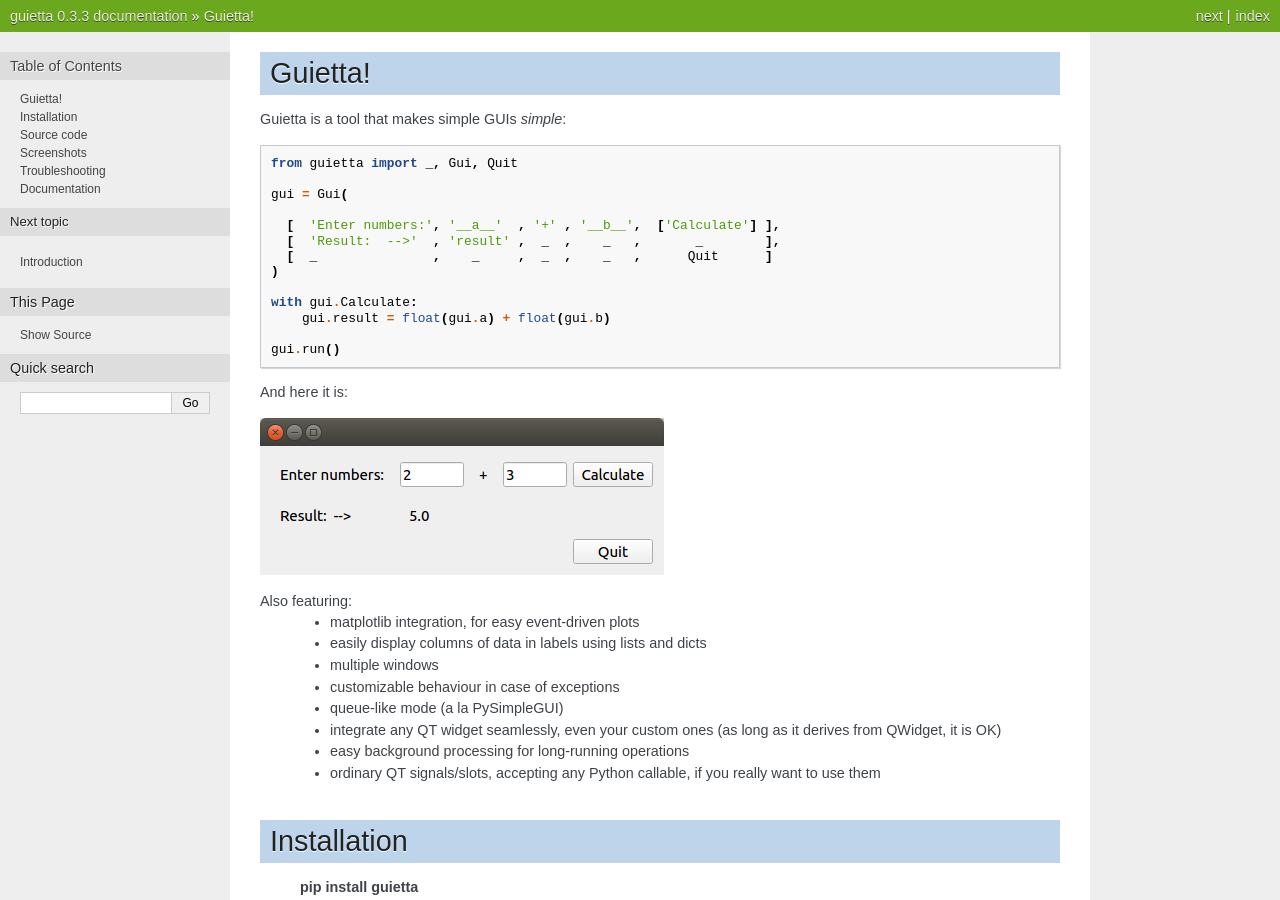
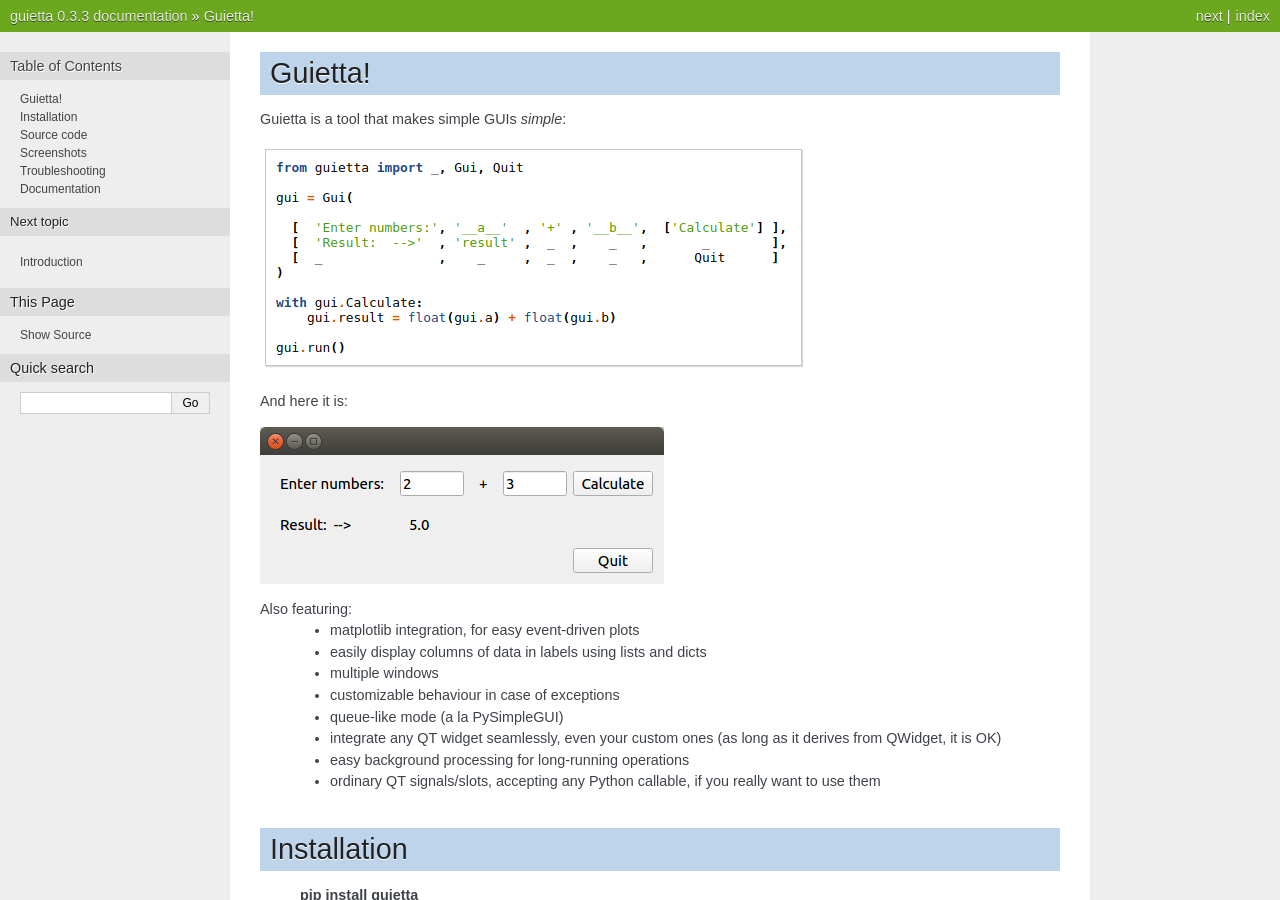
Before and after one commit to alfiopuglisi/guietta, a Sphinx documentation site: the page built from docs/index.rst, in a window 1280 px wide and 900 px high. Built offline with Sphinx 7.4.7, drawn with Linux system fonts in a browser that asks for light colours.

Commit message:
Using image for code example in README.md

```diff
--- a/docs/index.rst
+++ b/docs/index.rst
@@ -2,22 +2,9 @@
 Guietta!
 ========
 
-Guietta is a tool that makes simple GUIs *simple*::
+Guietta is a tool that makes simple GUIs *simple*:
 
-
-    from guietta import _, Gui, Quit
-
-    gui = Gui(
-
-      [  'Enter numbers:', '__a__'  , '+' , '__b__',  ['Calculate'] ],
-      [  'Result:  -->'  , 'result' ,  _  ,    _   ,       _        ],
-      [  _               ,    _     ,  _  ,    _   ,      Quit      ]
-    )
-
-    with gui.Calculate:
-        gui.result = float(gui.a) + float(gui.b)
-
-    gui.run()
+.. image:: example_code.png
 
 
 And here it is:
```
Also changed, not shown: README.md (+1 -15 lines), docs/example_code.png (added).
